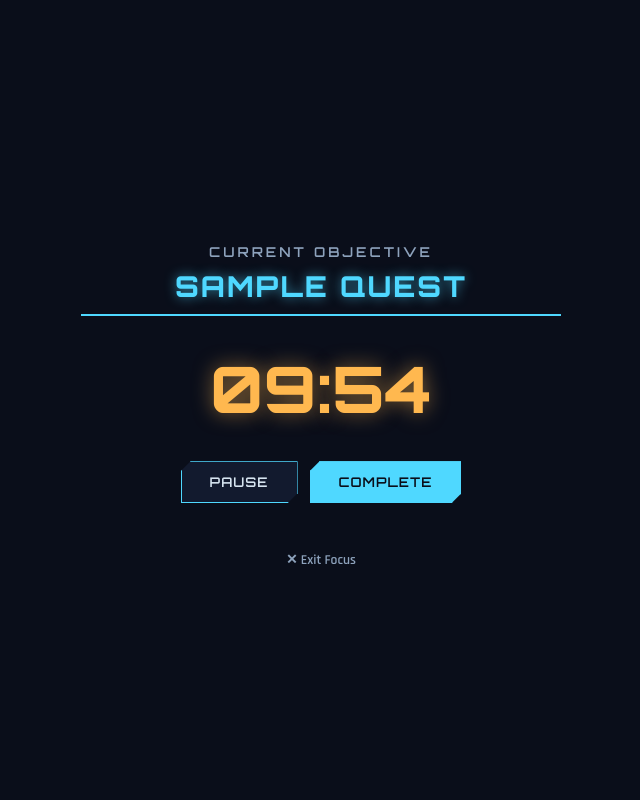
After one commit to PhumelelaM7/Status-Window, a Django app: page /quest/1/focus/ in a window 1280 px wide. The commit adds this page. Shown: the whole page, without its empty margins (319-959 px from the left). Run offline with Django 5.2, Linux system fonts and the light colour scheme; a user stored in the database is signed in; tables that the repository leaves empty hold one stand-in row (values such as "Sample post").

Commit message:
Add Fire ring focus mode (distraction-free execution screen with pause/resume countdown); restore style.css after accidental overwrite

```diff
--- /dev/null
+++ b/quests/templates/quests/focus.html
@@ -0,0 +1,67 @@
+<!DOCTYPE html>
+<html lang="en">
+<head>
+    <meta charset="UTF-8">
+    <title>Focus — {{ quest.title }}</title>
+    <link rel="preconnect" href="https://fonts.googleapis.com">
+    <link rel="preconnect" href="https://fonts.gstatic.com" crossorigin>
+    <link href="https://fonts.googleapis.com/css2?family=Orbitron:wght@600;800&family=Rajdhani:wght@400;600&display=swap" rel="stylesheet">
+    {% load static %}
+    <link rel="stylesheet" href="{% static 'css/style.css' %}">
+    <link rel="stylesheet" href="{% static 'css/focus.css' %}">
+</head>
+<body class="focus-body">
+
+    <!-- The whole page is just this one card — no header, no nav,
+         no account bar. Fire ring: nothing exists but this. -->
+    <div class="focus-card">
+        <p class="focus-label">CURRENT OBJECTIVE</p>
+        <h1 class="focus-title">{{ quest.title }}</h1>
+
+        <!-- The countdown display itself, updated live by JS -->
+        <div class="focus-timer" id="focus-timer">
+            {{ quest.duration_minutes }}:00
+        </div>
+
+        <!-- Buttons for controlling the timer -->
+        <div class="focus-controls">
+            <button id="focus-pause-btn" class="focus-btn">Pause</button>
+            <button id="focus-complete-btn" class="focus-btn primary">
+                Complete
+            </button>
+        </div>
+
+        <!-- Hidden by default; shown by JS when the countdown hits 0 -->
+        <div id="focus-time-up" class="focus-time-up hidden">
+            <p>Time's up.</p>
+            <button id="focus-add-time-btn" class="focus-btn">
+                +10 minutes
+            </button>
+            <button id="focus-complete-from-timeup-btn" class="focus-btn primary">
+                Mark Complete
+            </button>
+        </div>
+
+        <a href="{% url 'today_schedule' %}" class="focus-exit-link">
+            ✕ Exit Focus
+        </a>
+    </div>
+
+    <!-- A hidden form used purely to submit the "mark complete"
+         action via POST, since this page has no other forms on it
+         to borrow a CSRF token from -->
+    <form id="complete-form"
+          method="post"
+          action="{% url 'toggle_quest_complete' quest.id %}"
+          style="display: none;">
+        {% csrf_token %}
+    </form>
+
+    <script>
+        // Pass the quest's duration from Django into JavaScript as
+        // a plain number, so focus.js knows where to start counting
+        const FOCUS_DURATION_MINUTES = {{ quest.duration_minutes }};
+    </script>
+    <script src="{% static 'js/focus.js' %}"></script>
+</body>
+</html>
--- a/quests/urls.py
+++ b/quests/urls.py
@@ -57,4 +57,14 @@ urlpatterns = [
         views.unlink_quest_from_goal,
         name="unlink_quest_from_goal",
     ),
+    path(
+        "quest/<int:quest_id>/focus/",
+        views.focus_quest,
+        name="focus_quest",
+    ),
+    path(
+        "quest/<int:quest_id>/focus/",
+        views.focus_quest,
+        name="focus_quest",
+    ),
 ]
--- a/quests/views.py
+++ b/quests/views.py
@@ -486,3 +486,17 @@ def unlink_quest_from_goal(request, quest_id):
             return redirect("goal_detail", goal_id=goal_id)
 
     return redirect("today_schedule")
+
+
+@login_required
+def focus_quest(request, quest_id):
+    """Show a distraction-free focus screen for a single quest.
+
+    This is the Fire ring's "Execution Mode" — everything except
+    the current objective and its countdown is hidden, so the user
+    can commit fully to one thing at a time.
+    """
+
+    quest = get_object_or_404(Quest, id=quest_id, user=request.user)
+
+    return render(request, "quests/focus.html", {"quest": quest})
--- /dev/null
+++ b/static/css/focus.css
@@ -0,0 +1,114 @@
+/* ===== Focus mode (Fire ring: Execution Mode) ===== */
+
+/* Full-screen, centered layout — nothing else on the page competes
+   for attention */
+.focus-body {
+    background-color: #0a0e1a;
+    color: #d6e4f0;
+    font-family: 'Rajdhani', sans-serif;
+    margin: 0;
+    padding: 0;
+    height: 100vh;
+    display: flex;
+    align-items: center;
+    justify-content: center;
+}
+
+.focus-card {
+    text-align: center;
+    padding: 40px;
+    max-width: 480px;
+    width: 90%;
+}
+
+.focus-label {
+    font-family: 'Orbitron', sans-serif;
+    color: #8ea3bd;
+    letter-spacing: 3px;
+    font-size: 0.85rem;
+    margin-bottom: 8px;
+}
+
+.focus-title {
+    font-family: 'Orbitron', sans-serif;
+    font-weight: 800;
+    color: #4fd8ff;
+    text-shadow: 0 0 12px rgba(79, 216, 255, 0.6);
+    font-size: 1.8rem;
+    margin: 0 0 32px 0;
+}
+
+/* The big countdown number — this is the visual focal point of
+   the whole page */
+.focus-timer {
+    font-family: 'Orbitron', sans-serif;
+    font-weight: 800;
+    font-size: 4rem;
+    color: #ffb84f;
+    text-shadow: 0 0 20px rgba(255, 184, 79, 0.5);
+    margin-bottom: 32px;
+}
+
+.focus-controls {
+    display: flex;
+    gap: 12px;
+    justify-content: center;
+    margin-bottom: 24px;
+}
+
+.focus-btn {
+    padding: 12px 28px;
+    font-family: 'Orbitron', sans-serif;
+    font-weight: 600;
+    text-transform: uppercase;
+    letter-spacing: 1px;
+    background-color: #121a2e;
+    color: #d6e4f0;
+    border: 1px solid #4fd8ff;
+    cursor: pointer;
+    clip-path: polygon(
+        10px 0, 100% 0, 100% calc(100% - 10px),
+        calc(100% - 10px) 100%, 0 100%, 0 10px
+    );
+}
+
+.focus-btn:hover {
+    background-color: #1a2438;
+}
+
+.focus-btn.primary {
+    background-color: #4fd8ff;
+    color: #0a0e1a;
+}
+
+.focus-btn.primary:hover {
+    background-color: #7de6ff;
+}
+
+.focus-time-up {
+    margin-top: 16px;
+}
+
+.focus-time-up p {
+    font-family: 'Orbitron', sans-serif;
+    color: #ff6b6b;
+    text-shadow: 0 0 10px rgba(255, 107, 107, 0.6);
+    margin-bottom: 12px;
+}
+
+.hidden {
+    display: none;
+}
+
+.focus-exit-link {
+    display: inline-block;
+    margin-top: 24px;
+    color: #8ea3bd;
+    text-decoration: none;
+    font-size: 0.85rem;
+}
+
+.focus-exit-link:hover {
+    color: #4fd8ff;
+    text-decoration: underline;
+}
--- /dev/null
+++ b/static/js/focus.js
@@ -0,0 +1,96 @@
+// Countdown timer for the Fire-ring focus mode page. Supports
+// pause/resume, and shows a "time's up" prompt when it reaches
+// zero instead of auto-completing the quest.
+
+document.addEventListener("DOMContentLoaded", function () {
+    // Elements we need to read from or update on the page
+    const timerDisplay = document.getElementById("focus-timer");
+    const pauseBtn = document.getElementById("focus-pause-btn");
+    const completeBtn = document.getElementById("focus-complete-btn");
+    const timeUpBox = document.getElementById("focus-time-up");
+    const addTimeBtn = document.getElementById("focus-add-time-btn");
+    const completeFromTimeUpBtn = document.getElementById(
+        "focus-complete-from-timeup-btn"
+    );
+    const completeForm = document.getElementById("complete-form");
+
+    // FOCUS_DURATION_MINUTES comes from a small inline <script> in
+    // focus.html, set directly from the quest's duration in Django
+    let secondsRemaining = FOCUS_DURATION_MINUTES * 60;
+
+    // Tracks whether the countdown is currently paused
+    let isPaused = false;
+
+    // Holds the reference returned by setInterval, so we can stop
+    // it later with clearInterval
+    let intervalId = null;
+
+    function formatTime(totalSeconds) {
+        // Convert a raw second count into "MM:SS" display text
+        const minutes = Math.floor(totalSeconds / 60);
+        const seconds = totalSeconds % 60;
+
+        // padStart ensures single digits show as "05" not "5"
+        const minutesText = String(minutes).padStart(2, "0");
+        const secondsText = String(seconds).padStart(2, "0");
+
+        return minutesText + ":" + secondsText;
+    }
+
+    function tick() {
+        if (secondsRemaining <= 0) {
+            // Countdown reached zero — stop ticking and show the
+            // time's-up prompt instead of auto-completing
+            clearInterval(intervalId);
+            timeUpBox.classList.remove("hidden");
+            return;
+        }
+
+        secondsRemaining -= 1;
+        timerDisplay.textContent = formatTime(secondsRemaining);
+    }
+
+    function startTicking() {
+        // setInterval runs tick() once every 1000 milliseconds
+        // (one second) until we clearInterval it
+        intervalId = setInterval(tick, 1000);
+    }
+
+    // Show the initial time immediately, then start counting down
+    timerDisplay.textContent = formatTime(secondsRemaining);
+    startTicking();
+
+    pauseBtn.addEventListener("click", function () {
+        if (isPaused) {
+            // Currently paused — resume
+            startTicking();
+            pauseBtn.textContent = "Pause";
+        } else {
+            // Currently running — pause
+            clearInterval(intervalId);
+            pauseBtn.textContent = "Resume";
+        }
+        isPaused = !isPaused;
+    });
+
+    addTimeBtn.addEventListener("click", function () {
+        // Add 10 minutes (600 seconds), hide the time's-up prompt,
+        // and start counting down again
+        secondsRemaining += 600;
+        timeUpBox.classList.add("hidden");
+        timerDisplay.textContent = formatTime(secondsRemaining);
+        startTicking();
+        isPaused = false;
+        pauseBtn.textContent = "Pause";
+    });
+
+    function submitComplete() {
+        // Submitting the hidden form sends a real POST request to
+        // toggle_quest_complete, exactly like clicking "Mark
+        // complete" on the normal schedule page would
+        completeForm.submit();
+    }
+
+    completeBtn.addEventListener("click", submitComplete);
+    completeFromTimeUpBtn.addEventListener("click", submitComplete);
+});
```
Also changed, not shown: quests/templates/quests/today.html (+7 -0 lines), static/css/style.css (+131 -153 lines).
